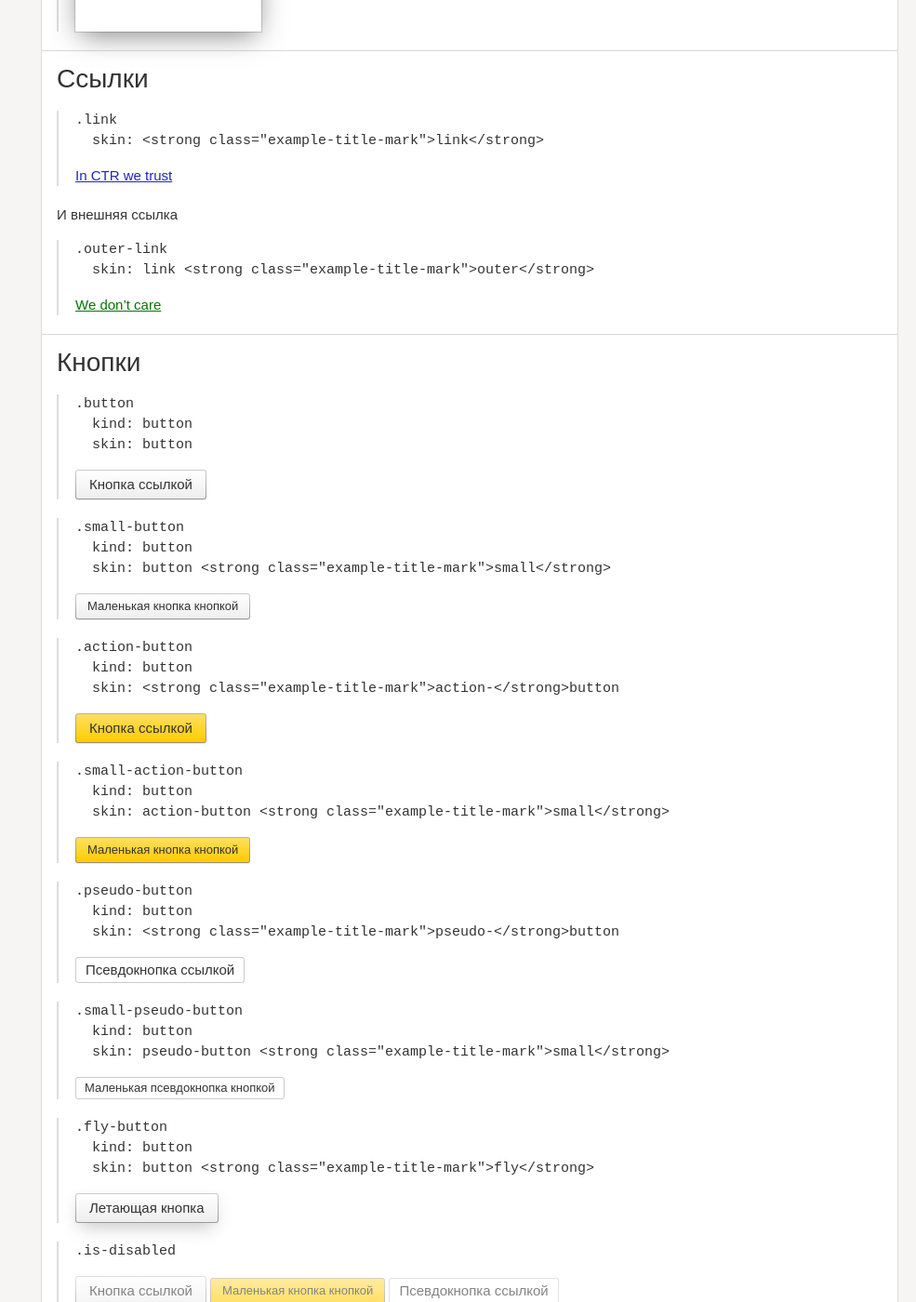
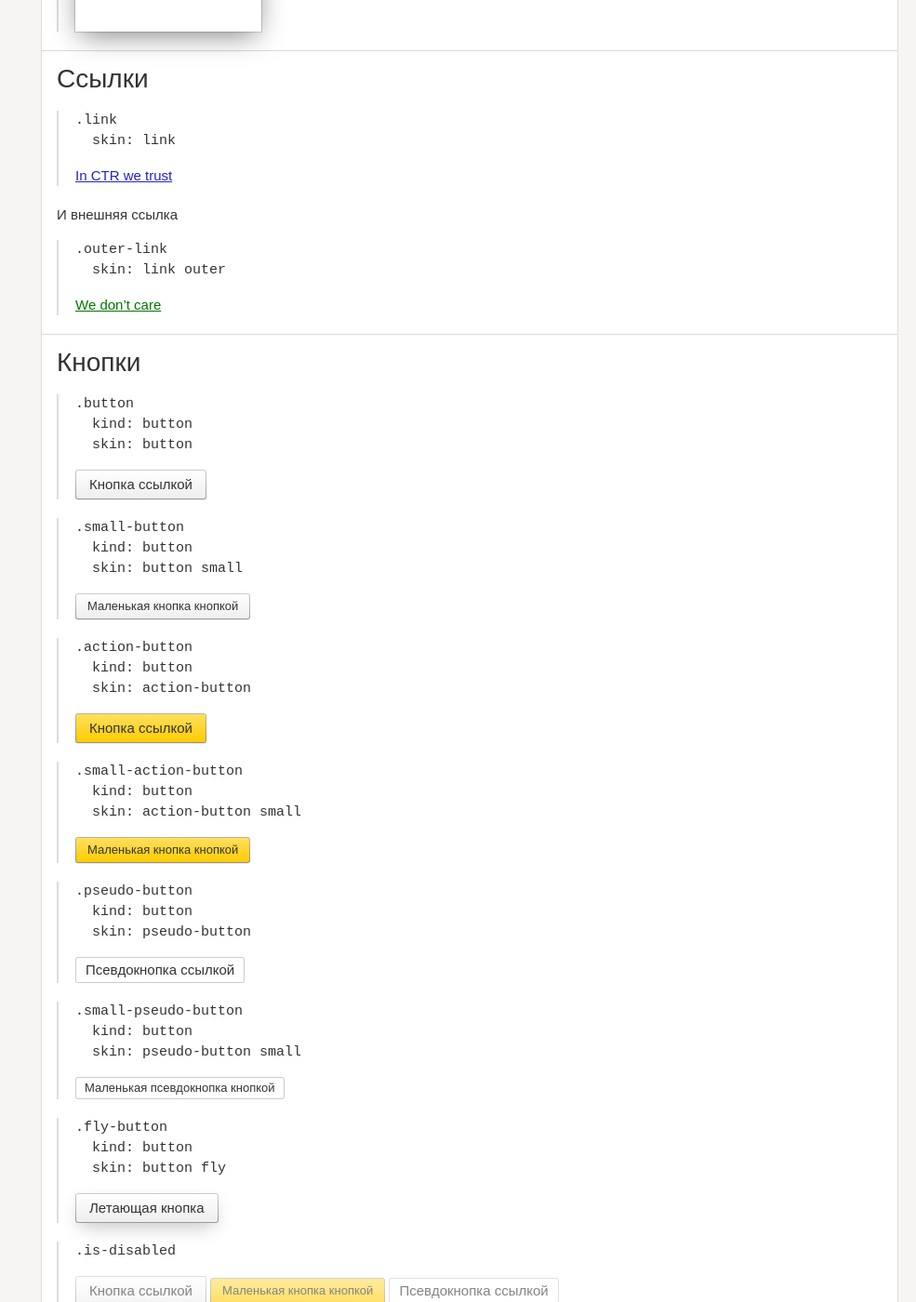
Before and after one commit to yandex-ui/stylobate-islands, a Jekyll site: the page built from blocks.md, in a window 1280 px wide and 1400 px high, scrolled down 1829 px. Shown: the whole window at 93% size, without its empty margins (295-1280 px from the left). Built offline with Jekyll 4.4.1, drawn with Linux system fonts in a browser that asks for light colours; some of the changed text lies outside the part shown.

Commit message:
removed marks

```diff
--- a/blocks.md
+++ b/blocks.md
@@ -66,7 +66,7 @@ page_type: blocks
 
 >     .isle
 >       kind: block
->       skin: <strong class="example-title-mark">isle</strong>
+>       skin: isle
 >
 > <div class="isle" style="width: 200px; height: 100px;"></div>
 
@@ -74,7 +74,7 @@ page_type: blocks
 
 >     .flying-isle
 >       kind: block
->       skin: isle <strong class="example-title-mark">fly</strong>
+>       skin: isle fly
 >
 > <div class="flying-isle" style="width: 200px; height: 100px;"></div>
 
@@ -82,14 +82,14 @@ page_type: blocks
 # Ссылки {#link}
 
 >     .link
->       skin: <strong class="example-title-mark">link</strong>
+>       skin: link
 >
 > <a class="link" href="#x">In CTR we trust</a>
 
 И внешняя ссылка
 
 >     .outer-link
->       skin: link <strong class="example-title-mark">outer</strong>
+>       skin: link outer
 >
 > <a class="outer-link" href="#x">We don't care</a>
 
@@ -108,7 +108,7 @@ page_type: blocks
 
 >     .small-button
 >       kind: button
->       skin: button <strong class="example-title-mark">small</strong>
+>       skin: button small
 >
 > <div>
 >     <button class="small-button" type="button">
@@ -118,7 +118,7 @@ page_type: blocks
 
 >     .action-button
 >       kind: button
->       skin: <strong class="example-title-mark">action-</strong>button
+>       skin: action-button
 >
 > <a class="action-button" href="#x">
 >   <span class="button-content">Кнопка ссылкой</span>
@@ -126,7 +126,7 @@ page_type: blocks
 
 >     .small-action-button
 >       kind: button
->       skin: action-button <strong class="example-title-mark">small</strong>
+>       skin: action-button small
 >
 > <div>
 >     <button class="small-action-button" type="button">
@@ -136,13 +136,13 @@ page_type: blocks
 
 >     .pseudo-button
 >       kind: button
->       skin: <strong class="example-title-mark">pseudo-</strong>button
+>       skin: pseudo-button
 >
 > <a class="pseudo-button" href="#x">Псевдокнопка ссылкой</a>
 
 >     .small-pseudo-button
 >       kind: button
->       skin: pseudo-button <strong class="example-title-mark">small</strong>
+>       skin: pseudo-button small
 >
 > <div>
 >     <button class="small-pseudo-button" type="button">Маленькая псевдокнопка кнопкой</button>
@@ -150,7 +150,7 @@ page_type: blocks
 
 >     .fly-button
 >       kind: button
->       skin: button <strong class="example-title-mark">fly</strong>
+>       skin: button fly
 >
 > <div>
 >     <button class="fly-button" type="button">
```
